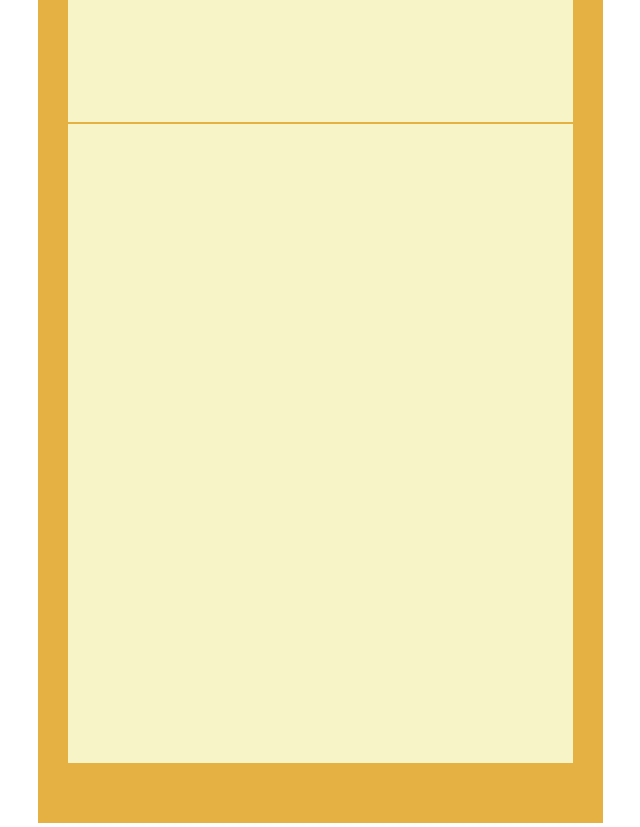
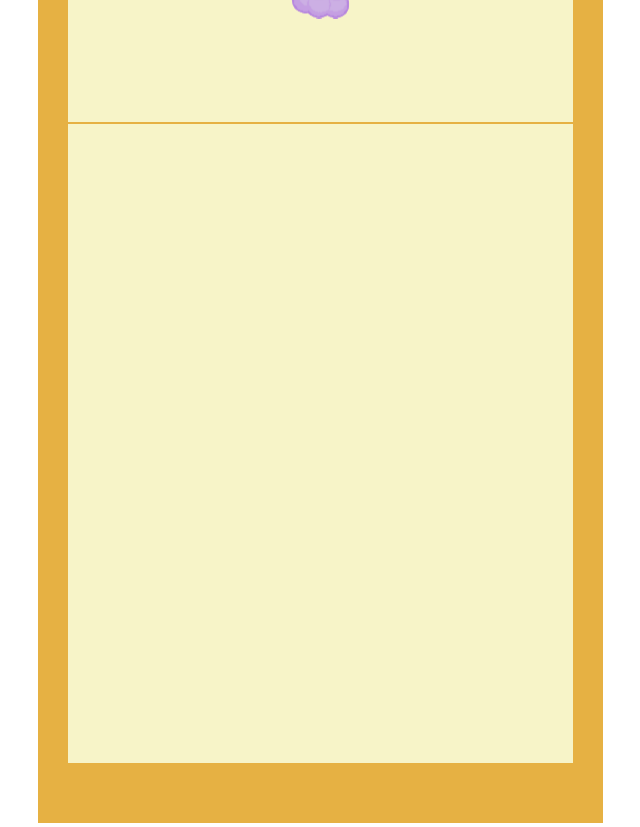
Before and after one commit to Tech5818/Watermelon-Game, a plain HTML site: page index.html in a window 1280 px wide. Shown: the whole page, without its empty margins (320-960 px from the left). Drawn offline with Linux system fonts and the light colour scheme.

Commit message:
:sparkles: 과일 넣기 및 sleep

```diff
--- a/index.html
+++ b/index.html
@@ -13,5 +13,6 @@
     </div>
     <script src="./script/matter.js"></script>
     <script type="module" src="./script/index.js"></script>
+    <script type="module" src="./script/fruits.js"></script>
   </body>
 </html>
--- a/script/fruits.js
+++ b/script/fruits.js
@@ -1,47 +1,50 @@
-const FRUITS= [
+/**
+ * 과일 radius와 경로
+ */
+const FRUITS = [
   {
-    name: "image/00_cherry",
+    name: "./image/00_cherry",
     radius: 33 / 2,
   },
   // name: "/suika/img/00_cherry", 다른 곳에서 작업할 경우 경로 확인
   {
-    name: "image/01_strawberry",
+    name: "./image/01_strawberry",
     radius: 48 / 2,
   },
   {
-    name: "image/02_grape",
+    name: "./image/02_grape",
     radius: 61 / 2,
   },
   {
-    name: "image/03_gyool",
+    name: "./image/03_gyool",
     radius: 69 / 2,
   },
   {
-    name: "image/04_orange",
+    name: "./image/04_orange",
     radius: 89 / 2,
   },
   {
-    name: "image/05_apple",
+    name: "./image/05_apple",
     radius: 114 / 2,
   },
   {
-    name: "image/06_pear",
+    name: "./image/06_pear",
     radius: 129 / 2,
   },
   {
-    name: "image/07_peach",
+    name: "./image/07_peach",
     radius: 156 / 2,
   },
   {
-    name: "image/08_pineapple",
+    name: "./image/08_pineapple",
     radius: 177 / 2,
   },
   {
-    name: "image/09_melon",
+    name: "./image/09_melon",
     radius: 220 / 2,
   },
   {
-    name: "image/10_watermelon",
+    name: "./image/10_watermelon",
     radius: 259 / 2,
   },
 ];
--- a/script/index.js
+++ b/script/index.js
@@ -1,3 +1,6 @@
+// fruits 불러오기
+import { FRUITS } from "./fruits.js";
+
 import { CanvasSize, Walls } from "./size.js";
 
 const Engine = Matter.Engine;
@@ -6,10 +9,14 @@ const Runner = Matter.Runner;
 const Bodies = Matter.Bodies;
 const World = Matter.World;
 
-// 엔진 선언
+/**
+ * @return 엔진
+ */
 const engine = Engine.create();
 
-// 렌더 선언
+/**
+ * @return 렌더
+ */
 const render = Render.create({
   engine,
   element: document.querySelector("#box"),
@@ -21,10 +28,14 @@ const render = Render.create({
   },
 });
 
-// 벽 배치를 위한 world 선언
+/**
+ * @return 월드
+ */
 const world = engine.world;
 
-// 왼쪽 벽생성
+/**
+ * @return 왼쪽 벽
+ */
 const leftWall = Bodies.rectangle(
   Walls.left.x,
   Walls.left.y,
@@ -36,7 +47,9 @@ const leftWall = Bodies.rectangle(
   }
 );
 
-// 오른쪽 벽생성
+/**
+ * @return 오른쪽 벽
+ */
 const rightWall = Bodies.rectangle(
   Walls.right.x,
   Walls.right.y,
@@ -48,15 +61,20 @@ const rightWall = Bodies.rectangle(
   }
 );
 
-// 바닥 생성
+/**
+ * @return 바닥
+ */
 const ground = Bodies.rectangle(280, 820, 620, 60, {
   isStatic: true,
   render: { fillStyle: "#E6B143" },
 });
 
-// 바닥 생성
+/**
+ * @return 천장
+ */
 const topLine = Bodies.rectangle(310, 150, 620, 2, {
   isStatic: true,
+  isSensor: true,
   render: { fillStyle: "#E6B143" },
 });
 
@@ -64,3 +82,34 @@ World.add(world, [leftWall, rightWall, ground, topLine]);
 
 Render.run(render);
 Runner.run(engine);
+
+let currentBody = null;
+let currentFruit = null;
+
+/**
+ * 과일 떨어지는 함수
+ */
+const addFruit = () => {
+  const index = Math.floor(Math.random() * 5);
+
+  const fruit = FRUITS[index];
+
+  /**
+   * @return circle형태로 반환되는 과일
+   */
+  const body = Bodies.circle(CanvasSize.width / 2, 15, fruit.radius, {
+    index,
+    isSleeping: true,
+    render: {
+      sprite: { texture: `${fruit.name}.png` },
+    },
+    restitution: 0.5,
+  });
+
+  currentBody = body;
+  currentFruit = fruit;
+
+  World.add(world, body);
+};
+
+addFruit();
```
Also changed, not shown: script/size.js (+8 -1 lines).
